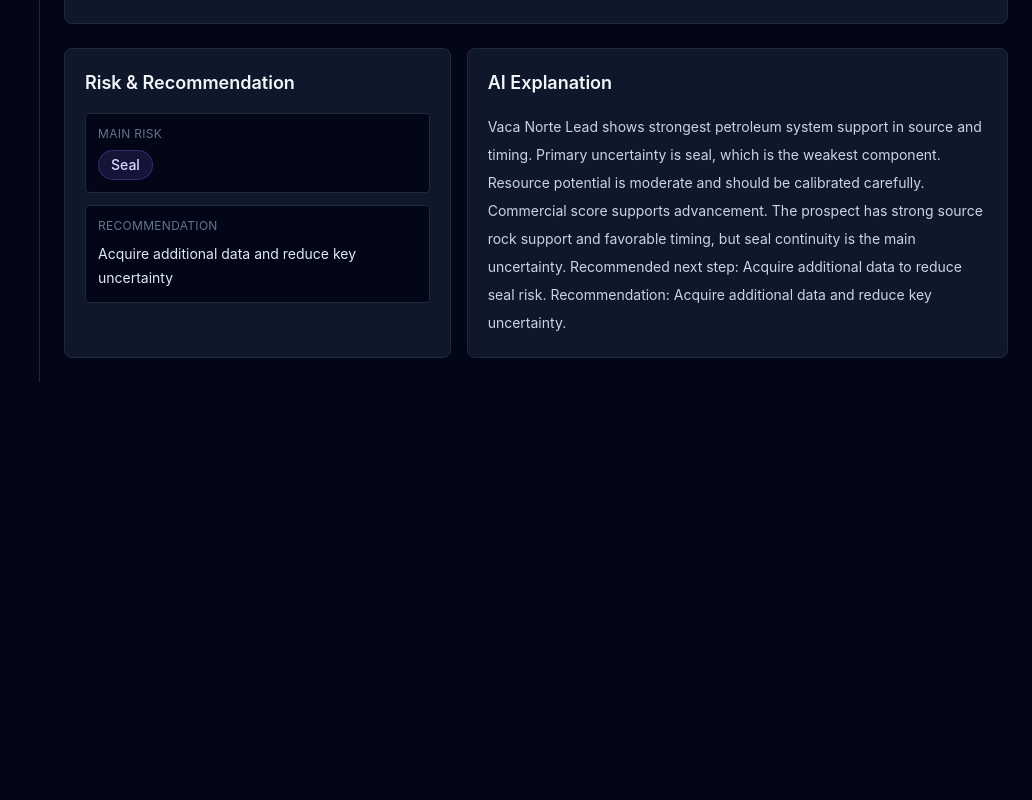
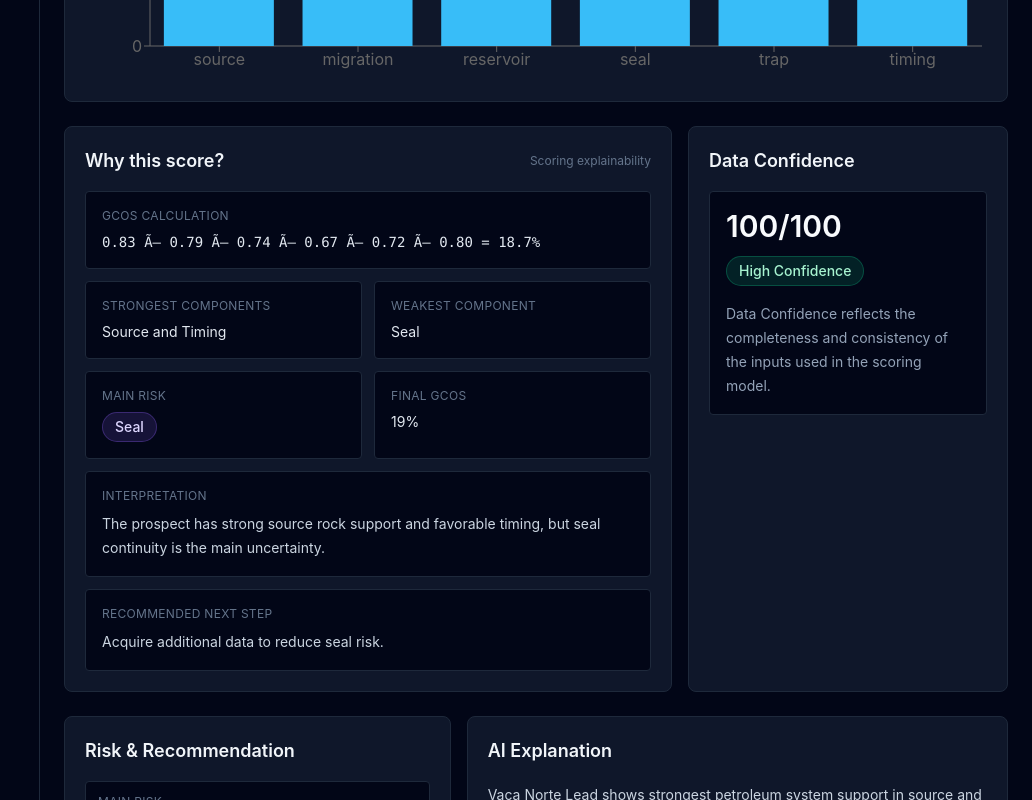
Before and after one commit to frandelyerro/delye, a React (Vite) app: page /prospects/p1 in a window 1280 px wide. Shown: the part 940-1740 px from the top of the page, without its empty margins (248-1280 px from the left). Before the commit the page ends 1322 px from the top, so only its background shows below. Built offline with nearby package versions, Linux system fonts and the light colour scheme.

Commit message:
Rebase scoring explainability onto main cleanly

```diff
--- a/src/pages/ProspectDetailPage.tsx
+++ b/src/pages/ProspectDetailPage.tsx
@@ -1,5 +1,13 @@
 import { Link, useNavigate, useParams } from 'react-router-dom';
 import { BarChart, Bar, XAxis, YAxis, Tooltip, ResponsiveContainer } from 'recharts';
+import {
+  componentLabels,
+  getGCoSFormulaString,
+  getGCoSInterpretation,
+  getRecommendedNextStep,
+  getStrongestComponents,
+  getWeakestComponent
+} from '../domain/explainability';
 import { useProspectStore } from '../store/useProspectStore';
 import { exportProspectReport } from '../utils/exportReport';
 
@@ -18,12 +26,22 @@ const riskBadgeClass = {
   timing: 'border-orange-500/30 bg-orange-500/15 text-orange-200'
 };
 
+const confidenceBadgeClass = {
+  high: 'border-emerald-500/30 bg-emerald-500/15 text-emerald-200',
+  medium: 'border-amber-500/30 bg-amber-500/15 text-amber-200',
+  low: 'border-red-500/30 bg-red-500/15 text-red-200'
+};
+
 export function ProspectDetailPage() {
   const { id } = useParams();
   const navigate = useNavigate();
   const prospect = useProspectStore((s) => s.prospects.find((p) => p.id === id));
   const deleteProspect = useProspectStore((s) => s.deleteProspect);
   if (!prospect) return <div className="rounded-lg border border-slate-800 bg-slate-900 p-6">Prospect not found.</div>;
+  const strongestComponents = getStrongestComponents(prospect).map((component) => componentLabels[component]).join(' and ');
+  const weakestComponent = componentLabels[getWeakestComponent(prospect)];
+  const dataConfidence = prospect.dataConfidence ?? 0;
+  const dataConfidenceLevel = dataConfidence >= 75 ? 'high' : dataConfidence >= 50 ? 'medium' : 'low';
 
   const chartData = [
     { name: 'source', value: prospect.sourceScore },
@@ -38,7 +56,8 @@ export function ProspectDetailPage() {
     ['Commercial Score', `${prospect.commercialScore}/100`],
     ['Resource Estimate', `${prospect.resourceEstimate} MMboe`],
     ['Priority', prospect.priority],
-    ['Main Risk', prospect.mainRisk]
+    ['Main Risk', prospect.mainRisk],
+    ['Data Confidence', `${dataConfidence}/100`]
   ];
 
   return <div className="space-y-6">
@@ -68,7 +87,7 @@ export function ProspectDetailPage() {
       </div>
     </section>
 
-    <section className="grid gap-4 md:grid-cols-2 xl:grid-cols-5">
+    <section className="grid gap-4 md:grid-cols-2 xl:grid-cols-6">
       {primaryMetrics.map(([label, value]) => (
         <div key={label} className="rounded-lg border border-slate-800 bg-slate-900 p-4">
           <div className="text-xs font-medium uppercase tracking-wide text-slate-500">{label}</div>
@@ -76,6 +95,13 @@ export function ProspectDetailPage() {
             <span className={`mt-3 inline-flex rounded-full border px-3 py-1 text-sm font-medium capitalize ${priorityBadgeClass[prospect.priority ?? 'low']}`}>{value}</span>
           ) : label === 'Main Risk' ? (
             <span className={`mt-3 inline-flex rounded-full border px-3 py-1 text-sm font-medium capitalize ${riskBadgeClass[prospect.mainRisk ?? 'timing']}`}>{value}</span>
+          ) : label === 'Data Confidence' ? (
+            <div className="mt-3 space-y-3">
+              <div className="text-2xl font-semibold text-slate-50">{value}</div>
+              <span className={`inline-flex rounded-full border px-3 py-1 text-sm font-medium capitalize ${confidenceBadgeClass[dataConfidenceLevel]}`}>
+                {dataConfidenceLevel} confidence
+              </span>
+            </div>
           ) : (
             <div className="mt-3 text-2xl font-semibold text-slate-50">{value}</div>
           )}
@@ -119,6 +145,58 @@ export function ProspectDetailPage() {
       </div>
     </section>
 
+    <section className="grid gap-4 xl:grid-cols-[1.2fr_320px]">
+      <div className="rounded-lg border border-slate-800 bg-slate-900 p-5">
+        <div className="flex items-center justify-between gap-3">
+          <h2 className="text-lg font-semibold">Why this score?</h2>
+          <span className="text-xs text-slate-500">Scoring explainability</span>
+        </div>
+        <div className="mt-4 grid gap-3 text-sm md:grid-cols-2">
+          <div className="rounded border border-slate-800 bg-slate-950 p-4 md:col-span-2">
+            <div className="text-xs uppercase tracking-wide text-slate-500">GCoS calculation</div>
+            <p className="mt-2 font-mono text-sm text-slate-200">{getGCoSFormulaString(prospect)}</p>
+          </div>
+          <div className="rounded border border-slate-800 bg-slate-950 p-4">
+            <div className="text-xs uppercase tracking-wide text-slate-500">Strongest components</div>
+            <p className="mt-2 text-slate-200">{strongestComponents}</p>
+          </div>
+          <div className="rounded border border-slate-800 bg-slate-950 p-4">
+            <div className="text-xs uppercase tracking-wide text-slate-500">Weakest component</div>
+            <p className="mt-2 text-slate-200">{weakestComponent}</p>
+          </div>
+          <div className="rounded border border-slate-800 bg-slate-950 p-4">
+            <div className="text-xs uppercase tracking-wide text-slate-500">Main risk</div>
+            <span className={`mt-2 inline-flex rounded-full border px-3 py-1 text-sm font-medium capitalize ${riskBadgeClass[prospect.mainRisk ?? 'timing']}`}>{prospect.mainRisk}</span>
+          </div>
+          <div className="rounded border border-slate-800 bg-slate-950 p-4">
+            <div className="text-xs uppercase tracking-wide text-slate-500">Final GCoS</div>
+            <p className="mt-2 text-slate-200">{Math.round((prospect.geologicalChanceOfSuccess ?? 0) * 100)}%</p>
+          </div>
+          <div className="rounded border border-slate-800 bg-slate-950 p-4 md:col-span-2">
+            <div className="text-xs uppercase tracking-wide text-slate-500">Interpretation</div>
+            <p className="mt-2 leading-6 text-slate-300">{getGCoSInterpretation(prospect)}</p>
+          </div>
+          <div className="rounded border border-slate-800 bg-slate-950 p-4 md:col-span-2">
+            <div className="text-xs uppercase tracking-wide text-slate-500">Recommended next step</div>
+            <p className="mt-2 leading-6 text-slate-300">{getRecommendedNextStep(prospect)}</p>
+          </div>
+        </div>
+      </div>
+
+      <div className="rounded-lg border border-slate-800 bg-slate-900 p-5">
+        <h2 className="text-lg font-semibold">Data Confidence</h2>
+        <div className="mt-4 rounded border border-slate-800 bg-slate-950 p-4">
+          <div className="text-3xl font-semibold text-slate-50">{dataConfidence}/100</div>
+          <span className={`mt-3 inline-flex rounded-full border px-3 py-1 text-sm font-medium capitalize ${confidenceBadgeClass[dataConfidenceLevel]}`}>
+            {dataConfidenceLevel} confidence
+          </span>
+          <p className="mt-4 text-sm leading-6 text-slate-400">
+            Data Confidence reflects the completeness and consistency of the inputs used in the scoring model.
+          </p>
+        </div>
+      </div>
+    </section>
+
     <section className="grid gap-4 lg:grid-cols-[1fr_1.4fr]">
       <div className="rounded-lg border border-slate-800 bg-slate-900 p-5">
         <h2 className="text-lg font-semibold">Risk & Recommendation</h2>
```
